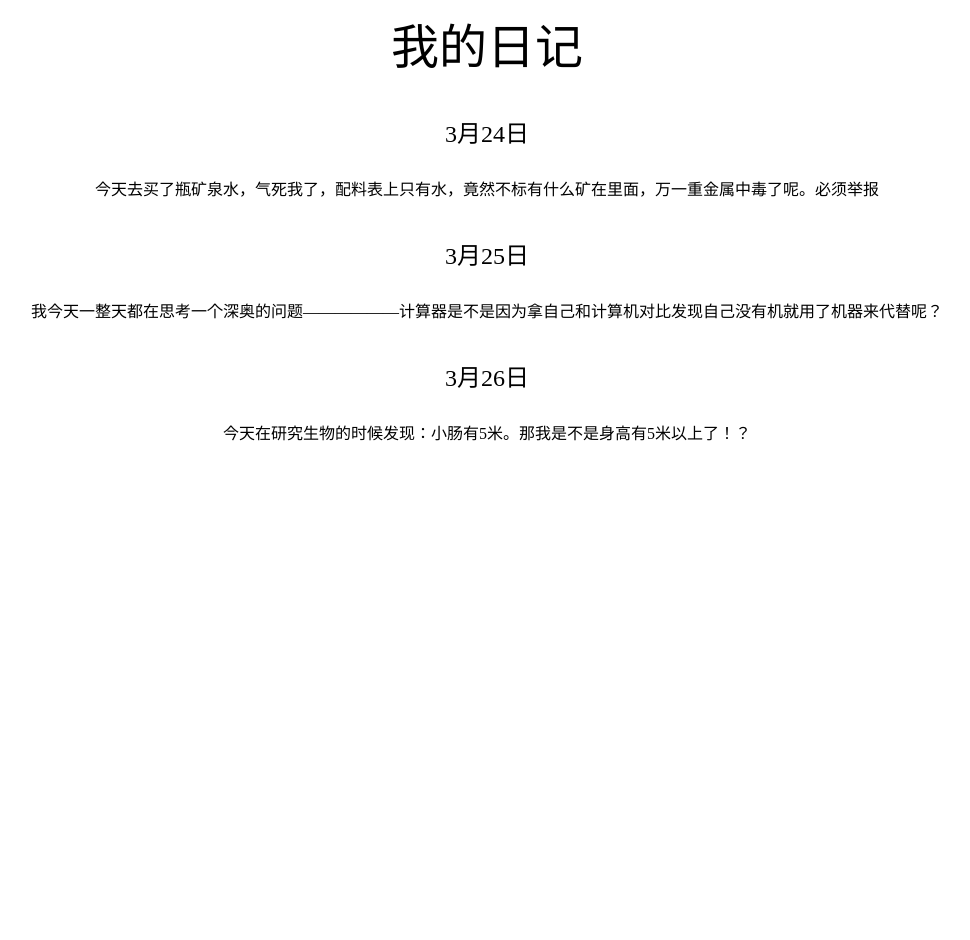
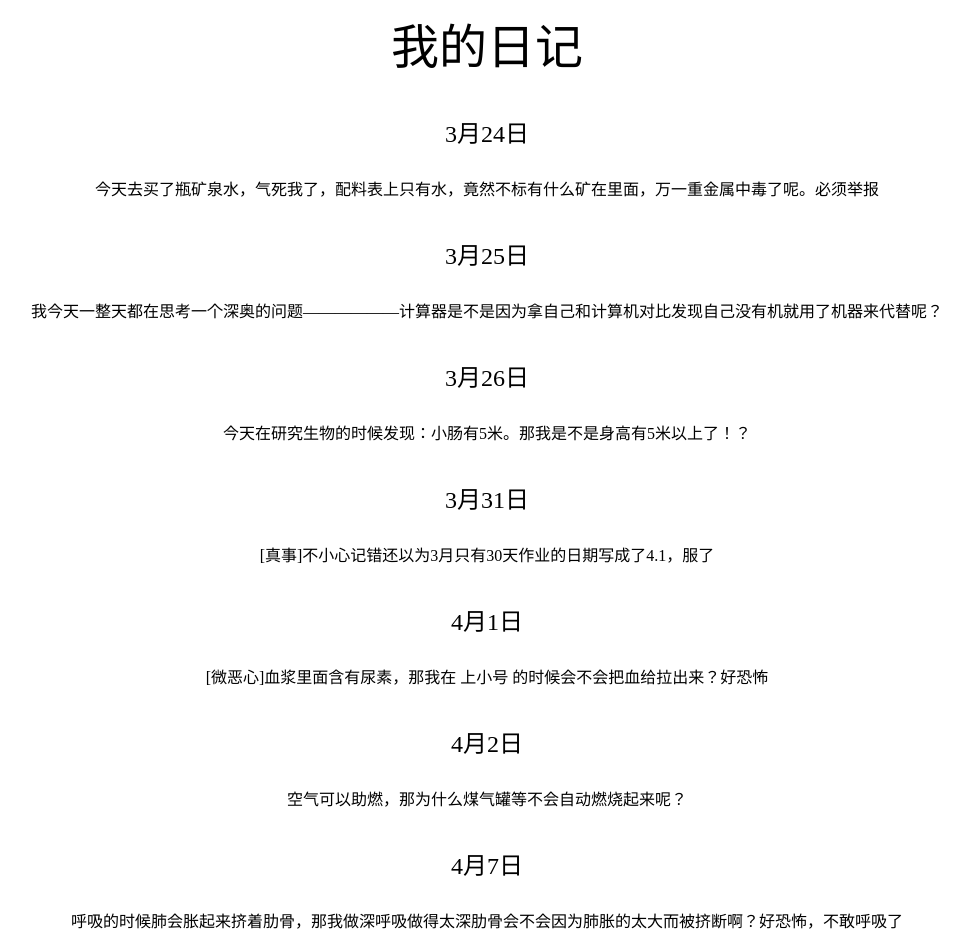
Before and after one commit to TDTDTDTDTD/diary.github.io, a plain HTML site: page index.html in a window 1280 px wide. Shown: the whole page, without its empty margins (153-1123 px from the left). Before the commit the page ends 800 px from the top, so only its background shows below. Drawn offline with Linux system fonts and the light colour scheme.

Commit message:
Add files via upload

```diff
--- a/index.html
+++ b/index.html
@@ -21,5 +21,19 @@
 			<center>今天在研究生物的时候发现：小肠有5米。那我是不是身高有5米以上了！？</center>
 			<br>
 			<br>
+			<font size="5"><center>3月31日</center></font><br>
+			<center>[真事]不小心记错还以为3月只有30天作业的日期写成了4.1，服了</center>
+			<br>
+			<br>
+			<font size="5"><center>4月1日</center></font><br>
+			<center>[微恶心]血浆里面含有尿素，那我在 上小号 的时候会不会把血给拉出来？好恐怖</center>
+			<br>
+			<br>
+			<font size="5"><center>4月2日</center></font><br>
+			<center>空气可以助燃，那为什么煤气罐等不会自动燃烧起来呢？</center>
+			<br>
+			<br>
+			<font size="5"><center>4月7日</center></font><br>
+			<center>呼吸的时候肺会胀起来挤着肋骨，那我做深呼吸做得太深肋骨会不会因为肺胀的太大而被挤断啊？好恐怖，不敢呼吸了</center>
 	</body>
 </html>
```
